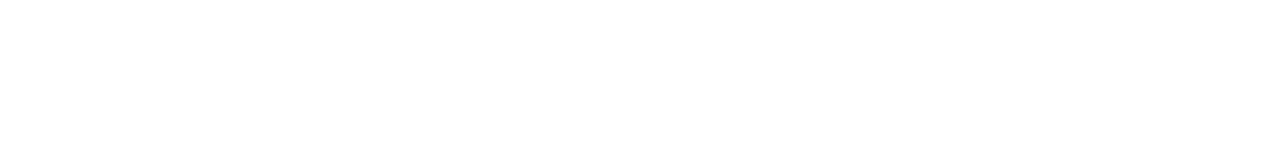
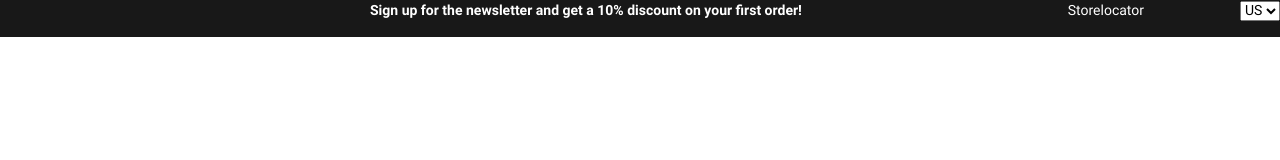
Before and after one commit to jittytt/Lamborghini-Clone, a plain HTML site: page index.html in a window 1280 px wide. Drawn offline with nearby package versions, Linux system fonts and the light colour scheme.

Commit message:
feat: Added a header

```diff
--- a/index.html
+++ b/index.html
@@ -5,10 +5,33 @@
     <meta name="viewport" content="width=device-width, initial-scale=1.0">
     <link rel="shortcut icon" href="./assets/favicon.ico" type="image/x-icon">
     <link rel="stylesheet" href="./styles/style.css">
+    <link rel="stylesheet" href="./styles/navbar.css">
     <link rel="stylesheet" href="https://cdn.jsdelivr.net/npm/bootstrap@5.3.2/dist/css/bootstrap.min.css" rel="stylesheet" integrity="sha384-T3c6CoIi6uLrA9TneNEoa7RxnatzjcDSCmG1MXxSR1GAsXEV/Dwwykc2MPK8M2HN" crossorigin="anonymous">
     <title>Lambhorghini Store</title>
 </head>
 <body>
+    <!--total-body wrapper-->
+    <div class="container-fluid p-0">
+        <header class="">
+            <div class="top-letter d-flex justify-content-between">
+                <div class="top-letter-content">
+                    <p>Sign up for the newsletter and get a 10% discount on your first order!</p>
+                </div>
+                <div class="top-letter-options d-flex justify-content-end">
+                    <div class="locator me-5">
+                        <a href="">Storelocator</a>
+                    </div>
+                    <div class="country ms-5">
+                        <select name="" id="">
+                            <option value="us">US</option>
+                        </select>
+                    </div>
+                </div>
+            </div>
+            <nav>
 
+            </nav>
+        </header>
+    </div>
 </body>
 </html>
--- /dev/null
+++ b/styles/navbar.css
@@ -0,0 +1,29 @@
+@font-face {
+    font-family: 'Roboto-bold';
+    src: url(../fonts/Roboto/Roboto-Bold.ttf);
+}
+@font-face {
+    font-family: 'Roboto';
+    src: url(../fonts/Roboto/Roboto-Regular.ttf);
+}
+body h1, h2, h3, h4, h5, h6, p {
+    margin: 0;
+}
+.top-letter {
+    background-color: #181818;
+    color: white;
+    font-family: 'Roboto-bold';
+    font-size: 14px;
+}
+
+.top-letter .top-letter-content {
+    margin-left: 370px;
+    margin-right: auto;
+}
+.top-letter-options {
+    font-family: 'Roboto';
+}
+.top-letter-options .locator a {
+    text-decoration: none;
+    color: white;
+}
```
